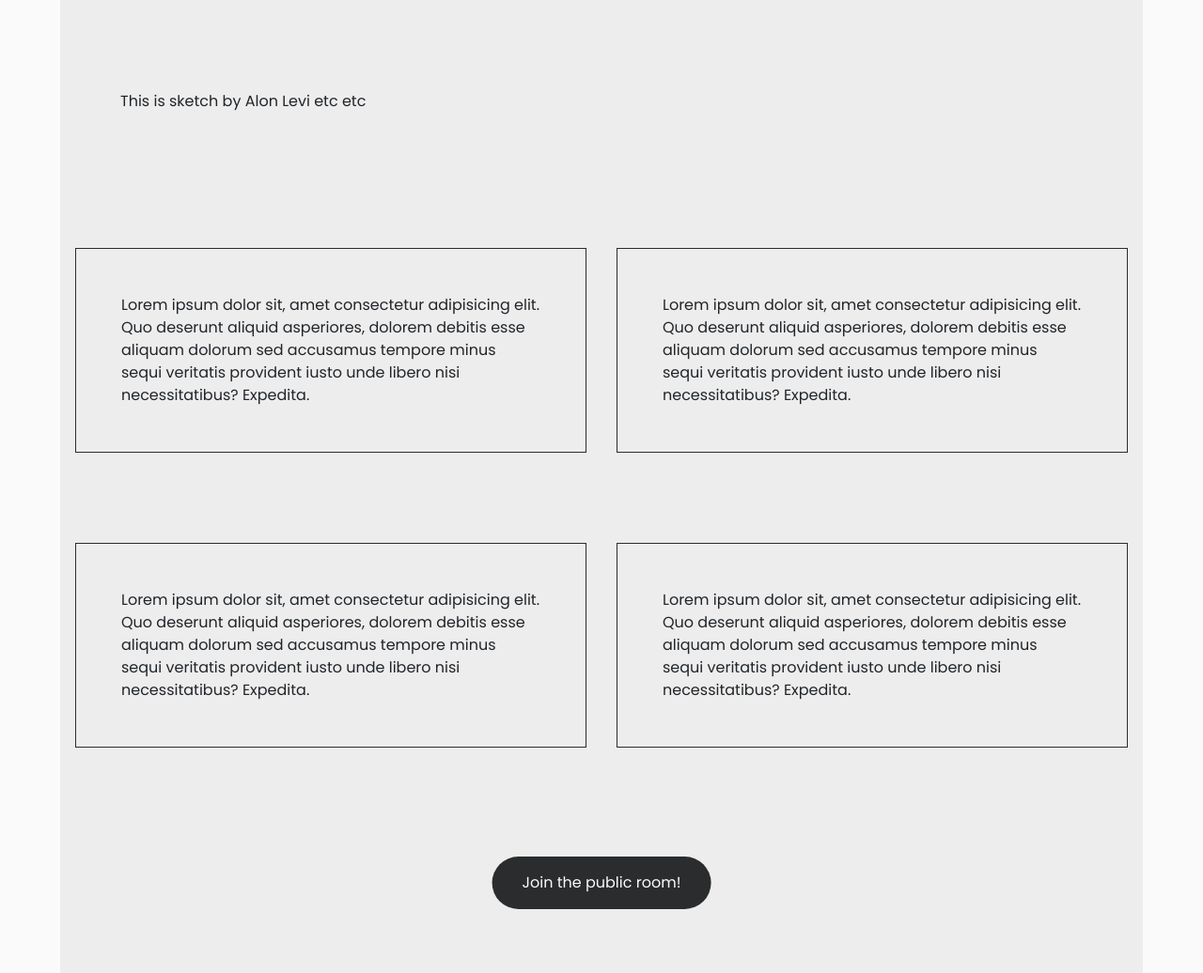
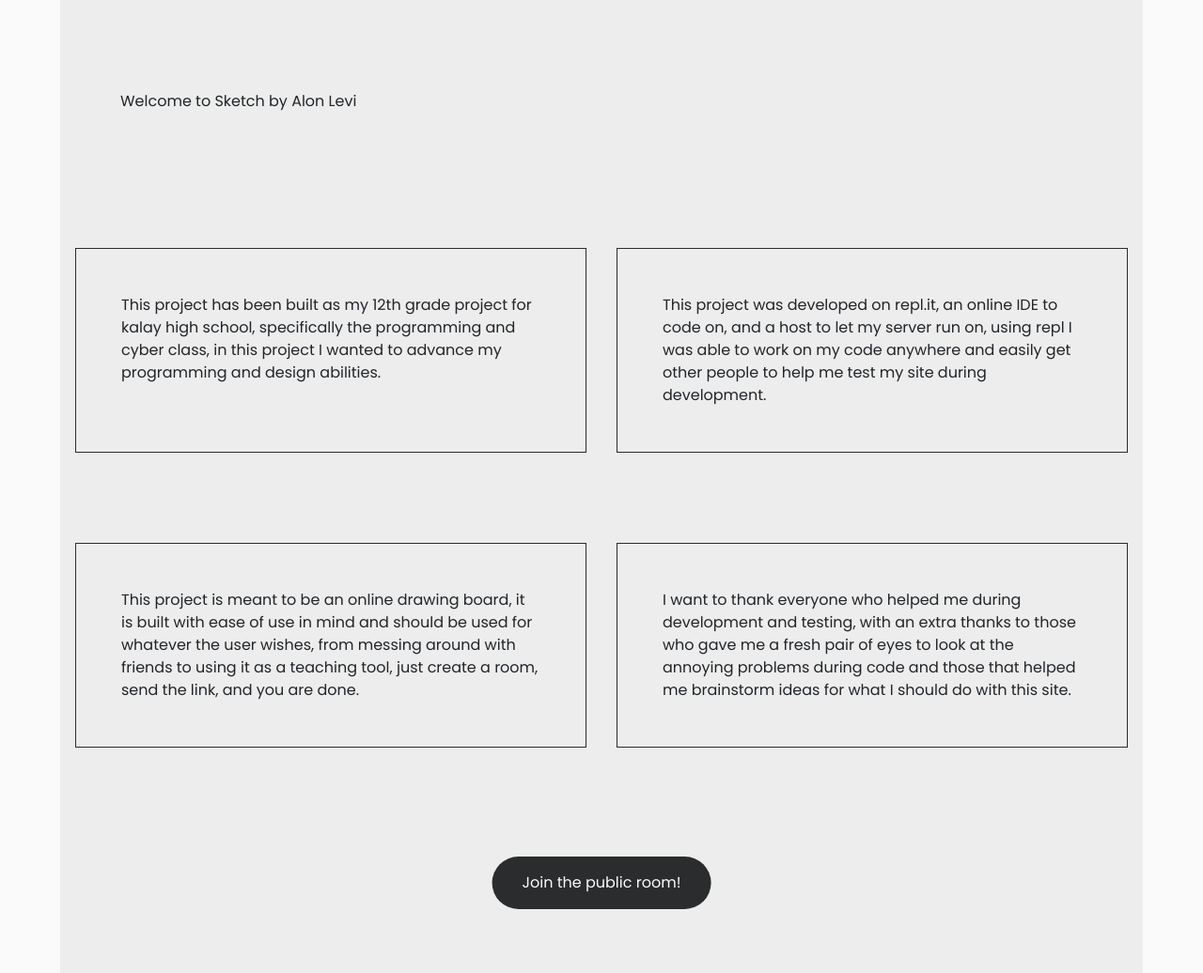
Before and after one commit to 222alon/Sketch, a Flask app: page / in a window 1280 px wide. Shown: the part 57-1093 px from the top of the page at 94% size. Run offline with Flask 2, Linux system fonts and the light colour scheme; some libraries are stand-ins or nearby versions.

Commit message:
Finished client side background image setting.

```diff
--- a/Sketch/routes.py
+++ b/Sketch/routes.py
@@ -30,6 +30,7 @@ def update_active(page):
 class canvas_strokes:
 	def __init__(self):
 		self.strokes = []
+		self.backgroundImage = ""
 
 	def addStroke(self, stroke):
 		self.strokes.append(stroke)
@@ -59,10 +60,6 @@ draw_state = {'public' : canvas_strokes()}
 
 codes = ExpiringDict(max_len=100, max_age_seconds=300) # This has a max size which could prove problamatic, however it is good enough for the limited use my site will have.
 # codes['test'] = 'TESTING' # Will expire after 5 minutes, raise KeyError after.
-
-@app.route('/logo')
-def logo():
-	return render_template('logoThing.html')
 
 @app.route('/index')
 @app.route('/')
@@ -138,11 +135,13 @@ Subject: Sketch Confirmation Email.
 Your confirmation code is {}, if you did not request an account recovery please ignore this message.""".format(conf_code)
 		html_msg = """
 <html>
-	<body style="background-color = #fafafa;, border: 1px hsl(200, 4%, 17%) solid">
+	<body>
 
 		<a href="https://sketch.222alon.repl.co"> Sent from Sketch by Alon Levi </a>
 		</br>
-		<p style="color = hsl(200, 4%, 17%);"> Your confirmation code is <b>{}</b>, if you did not request an account recovery please ignore this message.</p>
+		<p style="color = hsl(200, 4%, 17%);"> Your confirmation code is </br>
+		<div style="font-size: 50px;">{}</div>
+		</br>if you did not request an account recovery please ignore this message.</p>
 
 	</body>
 </html>""".format(conf_code)
@@ -177,11 +176,9 @@ def reset_password():
 
 	return render_template('resetpass.html')
 
-
 @app.route('/register', methods=['GET', 'POST'])
 def signup():
 	update_active('signup')
-
 	if request.method == 'POST':
 		email = request.form['email']
 		name = request.form['username']
@@ -310,6 +307,11 @@ def undo_stroke():
 	print("Undid a stroke")
 	emit("load-canvas", draw_state[session['room-id']].strokes, room=session['room-id'])
 
+@socketio.on("change-background")
+def change_background(data):
+	draw_state[session['room-id']].backgroundImage = data
+	emit("change-background", data, room=session['room-id'], include_self=False)
+
 @socketio.on("refresh-canvas")
 def refresh_canvas():
 	emit("load-canvas", draw_state[session['room-id']].strokes)
--- a/Sketch/static/styles/base.css
+++ b/Sketch/static/styles/base.css
@@ -95,6 +95,8 @@ body {
 
 .testBtn {
 
+ 	cursor: pointer;
+
 	white-space: nowrap;
 
 	position: absolute;
--- a/Sketch/static/styles/forms.css
+++ b/Sketch/static/styles/forms.css
@@ -37,6 +37,8 @@
 	max-width: 25em;
 }
 .form-page > input[type=submit] {
+
+	cursor: pointer;
 
 	white-space: nowrap;
 	outline: none;
--- a/Sketch/templates/index.html
+++ b/Sketch/templates/index.html
@@ -4,11 +4,11 @@
 
 
 <div class="home-page">
-	<div class="col"> This is sketch by Alon Levi etc etc </div>
-	<div class="col"> Lorem ipsum dolor sit, amet consectetur adipisicing elit. Quo deserunt aliquid asperiores, dolorem debitis esse aliquam dolorum sed accusamus tempore minus sequi veritatis provident iusto unde libero nisi necessitatibus? Expedita. </div>
-	<div class="col"> Lorem ipsum dolor sit, amet consectetur adipisicing elit. Quo deserunt aliquid asperiores, dolorem debitis esse aliquam dolorum sed accusamus tempore minus sequi veritatis provident iusto unde libero nisi necessitatibus? Expedita. </div>
-	<div class="col"> Lorem ipsum dolor sit, amet consectetur adipisicing elit. Quo deserunt aliquid asperiores, dolorem debitis esse aliquam dolorum sed accusamus tempore minus sequi veritatis provident iusto unde libero nisi necessitatibus? Expedita. </div>
-	<div class="col"> Lorem ipsum dolor sit, amet consectetur adipisicing elit. Quo deserunt aliquid asperiores, dolorem debitis esse aliquam dolorum sed accusamus tempore minus sequi veritatis provident iusto unde libero nisi necessitatibus? Expedita. </div>
+	<div class="col"> Welcome to Sketch by Alon Levi</div>
+	<div class="col"> This project has been built as my 12th grade project for kalay high school, specifically the programming and cyber class, in this project I wanted to advance my programming and design abilities. </div>
+	<div class="col"> This project was developed on repl.it, an online IDE to code on, and a host to let my server run on, using repl I was able to work on my code anywhere and easily get other people to help me test my site during development. </div>
+	<div class="col"> This project is meant to be an online drawing board, it is built with ease of use in mind and should be used for whatever the user wishes, from messing around with friends to using it as a teaching tool, just create a room, send the link, and you are done. </div>
+	<div class="col"> I want to thank everyone who helped me during development and testing, with an extra thanks to those who gave me a fresh pair of eyes to look at the annoying problems during code and those that helped me brainstorm ideas for what I should do with this site. </div>
 	<div class="col"> <a class='testBtn' href="/drawroom/public"> Join the public room! </a> </div>
 </div>
 
```
Also changed, not shown: Sketch/static/scripts/drawapp.js (+46 -5 lines), Sketch/templates/logoThing.html (deleted, +0 -13 lines), Sketch/database.db, main.py (line endings or trailing spaces).
